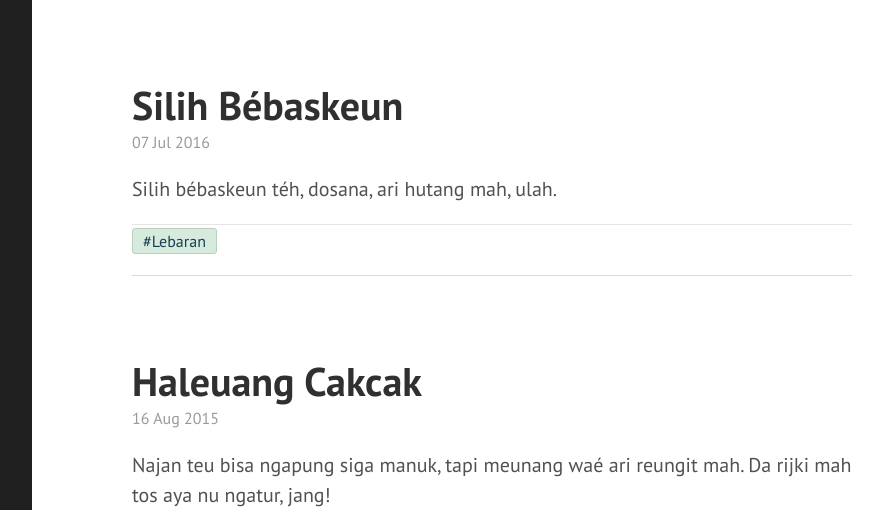
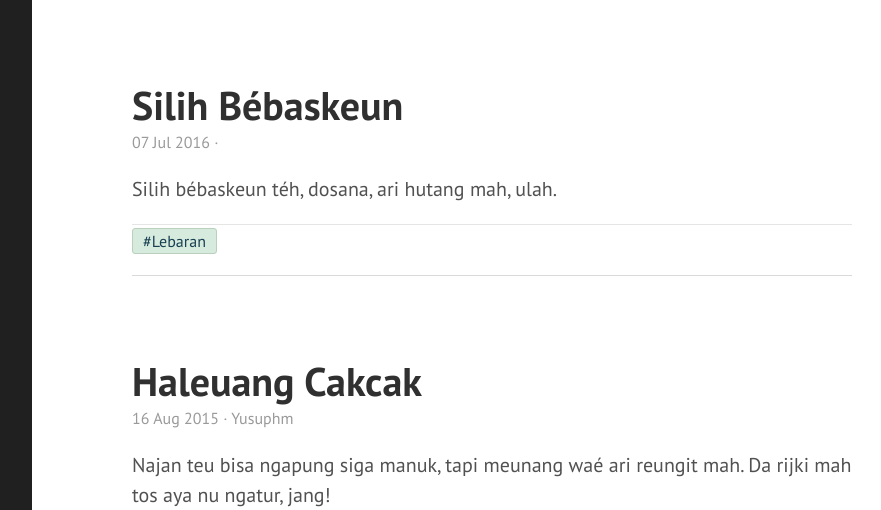
Before and after one commit to saung-rangon/saung-rangon.github.io, a Jekyll site: the page built from index.html, in a window 1280 px wide and 1283 px high, cut to the strip 0-510 px from the top of the window. Shown: the whole strip, without its empty margins (328-1209 px from the left). Built offline with Jekyll 4.4.1, drawn with Linux system fonts in a browser that asks for light colours; the list of posts is cut into pages by our own code.

Commit message:
Update index.html

```diff
--- a/index.html
+++ b/index.html
@@ -12,7 +12,7 @@ title: Home
       </a>
     </h1>
 
-    <span class="post-date">{{ post.date | date_to_string }}</span>
+    <span class="post-date">{{ post.date | date_to_string }} &middot; {{ post.author }}</span>
     {{ post.content }}
 
     <div class="hashtags">
```
